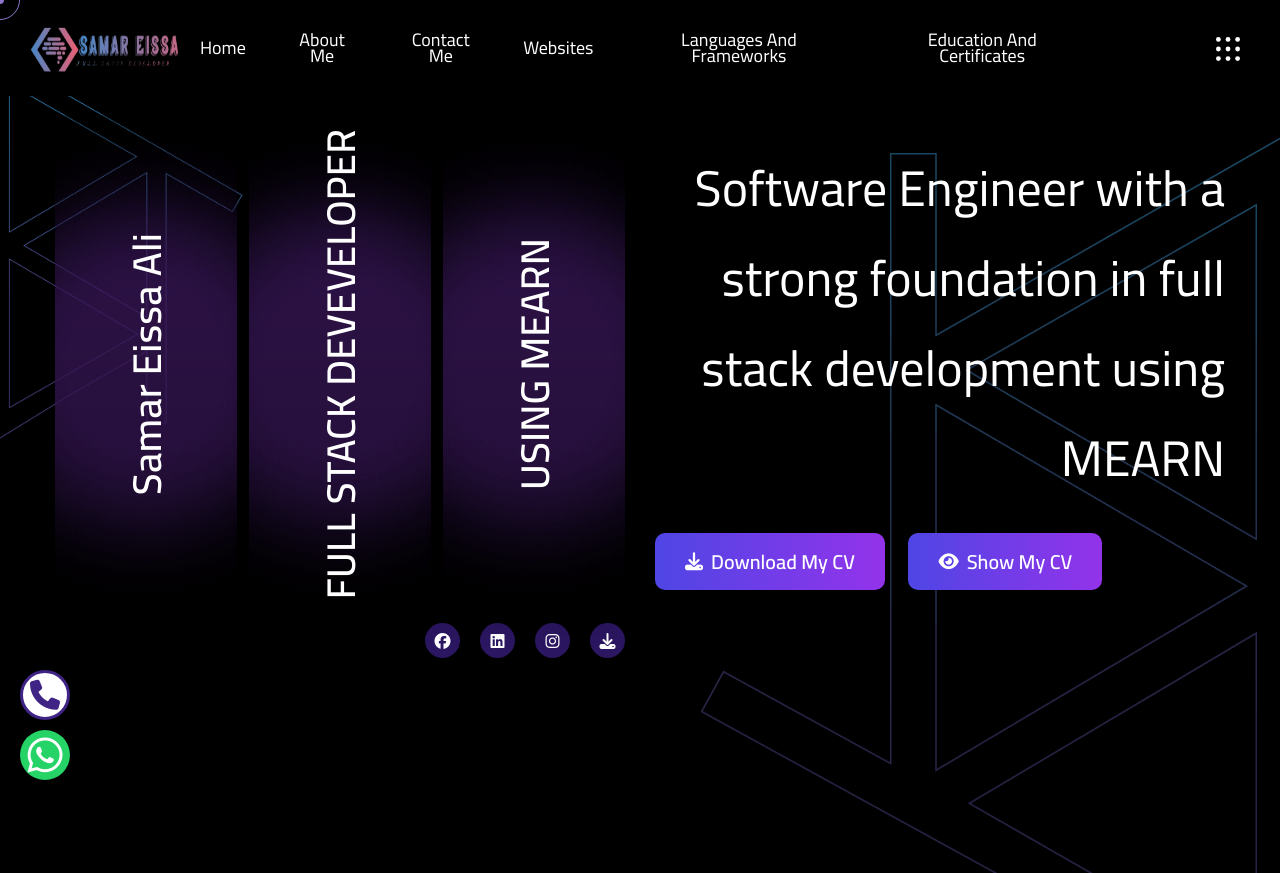
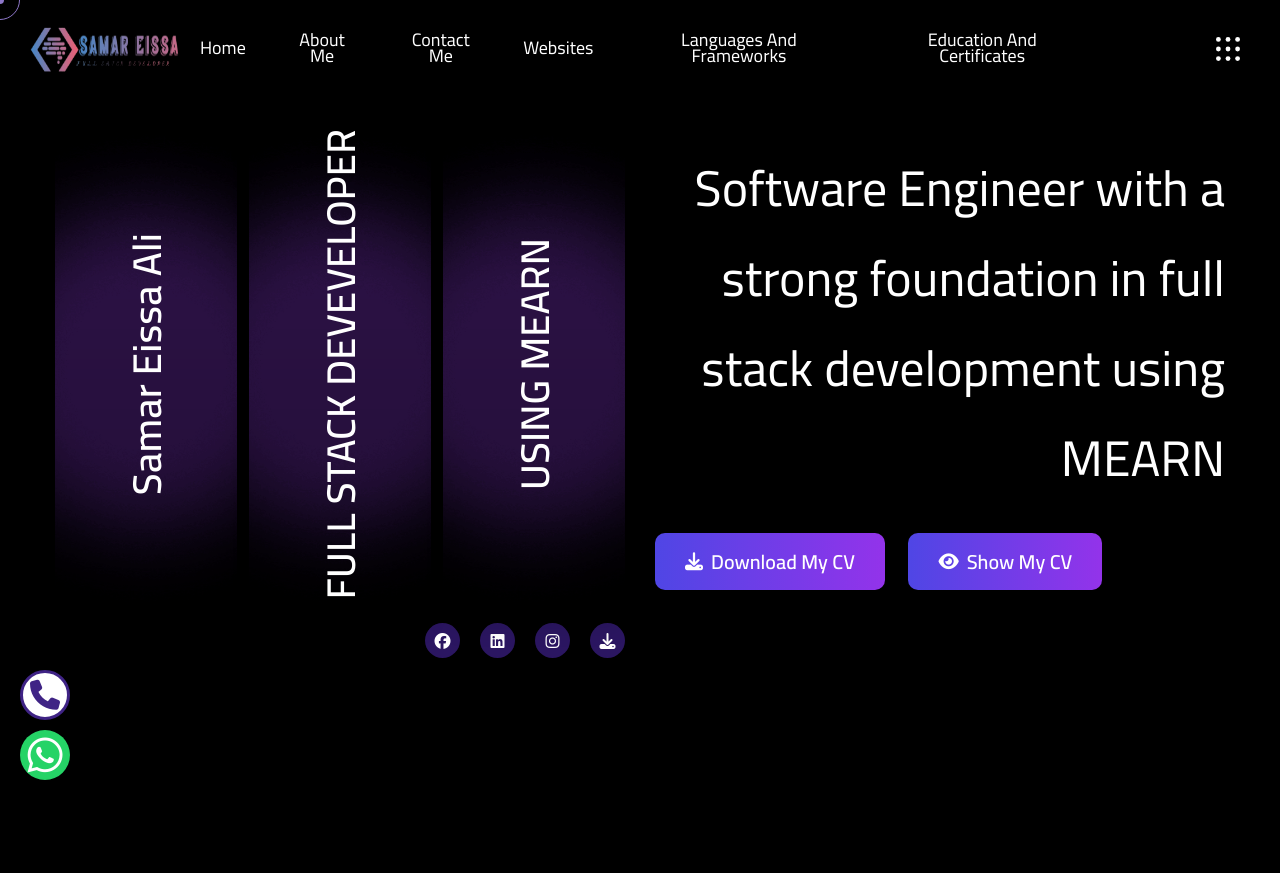
Before and after one commit to samarEissa/samar-eissa-ali-portfolio, a plain HTML site: page index.html in a window 1280 px wide. Shown: the top 873 px of the page. Drawn offline with Linux system fonts and the light colour scheme; files whose address does not match are found by name.

Commit message:
remove hero back ground

```diff
--- a/css/hero.css
+++ b/css/hero.css
@@ -1,6 +1,6 @@
 .hero {
   background-color: #000000;
-  background-image: url("../img/logo-half.png");
+  /* background-image: url("../img/logo-half.png"); */
   background-position: top left;
   background-repeat: no-repeat;
   background-size: 20% auto;
@@ -10,7 +10,7 @@
 }
 
 .hero-overlay {
-  background-image: url("../img/logo-half-right.png");
+  /* background-image: url("../img/logo-half-right.png"); */
   background-position: top right;
   background-repeat: no-repeat;
   opacity: 0.44;
```
